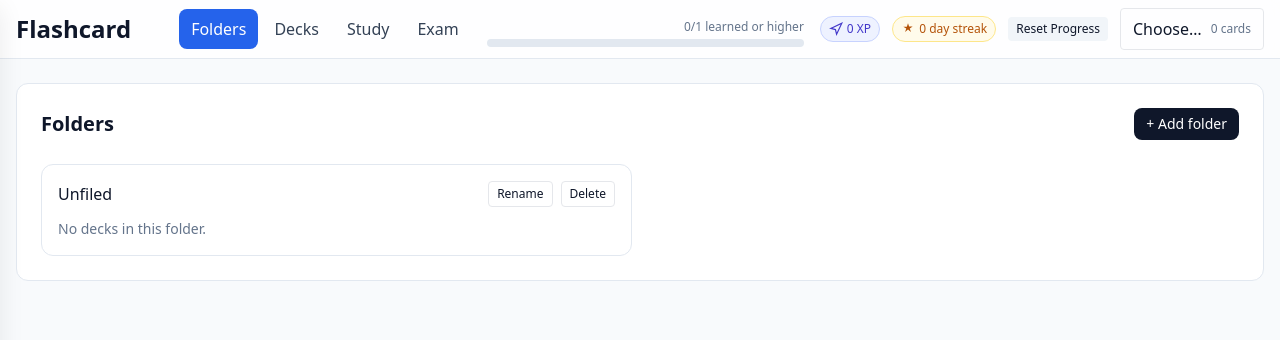
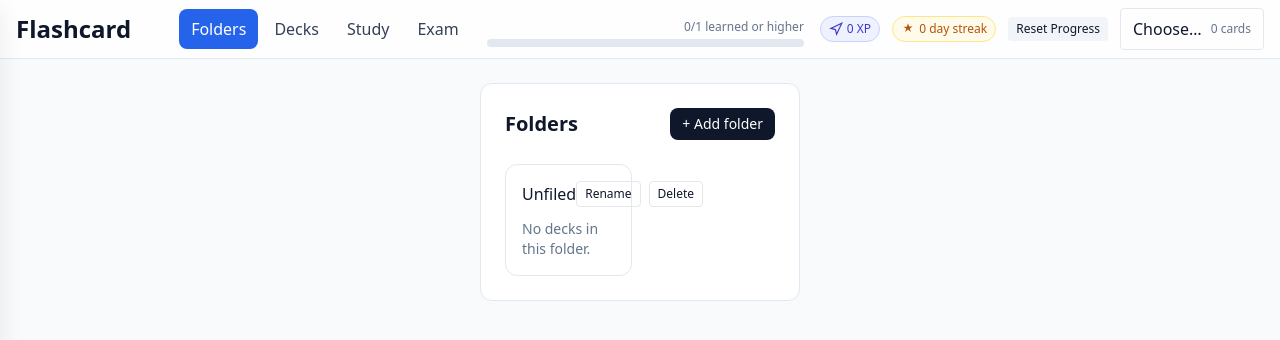
Before and after one commit to hungdoan160796/Flashcard, a React (Vite) app: page / in a window 1280 px wide. Both pictures are taken after a click on the button "Folders". Shown: the top 340 px of the page. Built offline with nearby package versions, Linux system fonts and the light colour scheme.

Commit message:
the dashboards should now center and don't overflow

```diff
--- a/src/App.jsx
+++ b/src/App.jsx
@@ -110,7 +110,7 @@ export default function App() {
             )}
 
             {dash === Dashboard.FOLDERS && (
-              <section className="rounded-xl border border-slate-200 bg-white p-6">
+              <section className="rounded-xl border border-slate-200 bg-white p-6 w-80 mx-auto">
                 <FolderView
                   folders={foldersArr}
                   decks={decksArr}
@@ -123,7 +123,7 @@ export default function App() {
             )}
 
             {dash === Dashboard.DECKS && (
-              <section className="rounded-xl border border-slate-200 bg-white p-6">
+              <section className="rounded-xl border border-slate-200 bg-white p-6 w-80 mx-auto">
                 {deckEditor ? (
                   <AddDeckView
                     mode={deckEditor.mode}
@@ -152,7 +152,7 @@ export default function App() {
             )}
 
             {dash === Dashboard.EXAM && (
-              <section className="rounded-xl border border-slate-200 bg-white p-6">
+              <section className="rounded-xl border border-slate-200 bg-white p-6 w-80 mx-auto">
                 <ExamsView
                   folders={repo.folders}
                   decks={repo.decks}
```
